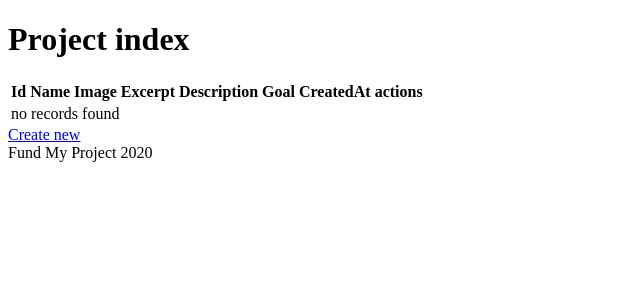
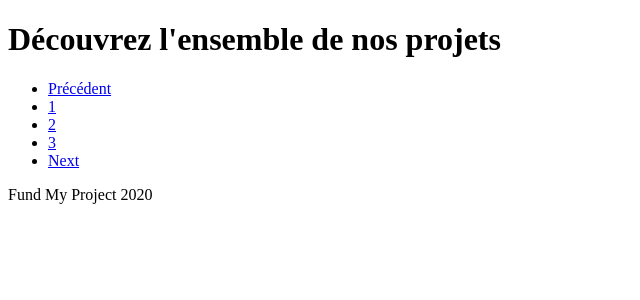
Before and after one commit to Riwanlm/dcdev3-fundmyproject-sf, a Symfony app: template templates/project/index.html.twig in a window 1280 px wide. Shown: the part 96-396 px from the top of the page, without its empty margins (0-640 px from the left). Run offline with Twig, Linux system fonts and the light colour scheme; the template is opened without the code that fills it, so the values that code supplies are empty; some libraries are stand-ins or nearby versions.

Commit message:
Affichage de la liste de l'ensemble des projets

```diff
--- a/src/Controller/ProjectController.php
+++ b/src/Controller/ProjectController.php
@@ -21,7 +21,7 @@ class ProjectController extends AbstractController
     public function index(ProjectRepository $projectRepository): Response
     {
         return $this->render('project/index.html.twig', [
-            'projects' => $projectRepository->findAll(),
+            'projects' => $projectRepository->findBy([], ['createdAt' => 'DESC']),
         ]);
     }
 
--- a/templates/project/index.html.twig
+++ b/templates/project/index.html.twig
@@ -3,43 +3,28 @@
 {% block title %}Project index{% endblock %}
 
 {% block body %}
-    <h1>Project index</h1>
 
-    <table class="table">
-        <thead>
-            <tr>
-                <th>Id</th>
-                <th>Name</th>
-                <th>Image</th>
-                <th>Excerpt</th>
-                <th>Description</th>
-                <th>Goal</th>
-                <th>CreatedAt</th>
-                <th>actions</th>
-            </tr>
-        </thead>
-        <tbody>
-        {% for project in projects %}
-            <tr>
-                <td>{{ project.id }}</td>
-                <td>{{ project.name }}</td>
-                <td>{{ project.image }}</td>
-                <td>{{ project.excerpt }}</td>
-                <td>{{ project.description }}</td>
-                <td>{{ project.goal }}</td>
-                <td>{{ project.createdAt ? project.createdAt|date('Y-m-d H:i:s') : '' }}</td>
-                <td>
-                    <a href="{{ path('project_show', {'id': project.id}) }}">show</a>
-                    <a href="{{ path('project_edit', {'id': project.id}) }}">edit</a>
-                </td>
-            </tr>
-        {% else %}
-            <tr>
-                <td colspan="8">no records found</td>
-            </tr>
-        {% endfor %}
-        </tbody>
-    </table>
+    <div class="container">
 
-    <a href="{{ path('project_new') }}">Create new</a>
+        <h1>Découvrez l'ensemble de nos projets</h1>
+        <div class="row">
+            {% for project in projects %}
+                <article class="col-4">
+                    {% include 'project/_thumbnail.html.twig' with {'project': project} only %}
+                </article>
+            {% endfor %}
+        </div>
+
+        <nav>
+            <ul class="pagination">
+                <li class="page-item disabled"><a class="page-link" href="#">Précédent</a></li>
+                <li class="page-item active"><a class="page-link" href="#">1</a></li>
+                <li class="page-item"><a class="page-link" href="#">2</a></li>
+                <li class="page-item"><a class="page-link" href="#">3</a></li>
+                <li class="page-item"><a class="page-link" href="#">Next</a></li>
+            </ul>
+        </nav>
+
+    </div>
+
 {% endblock %}
```
